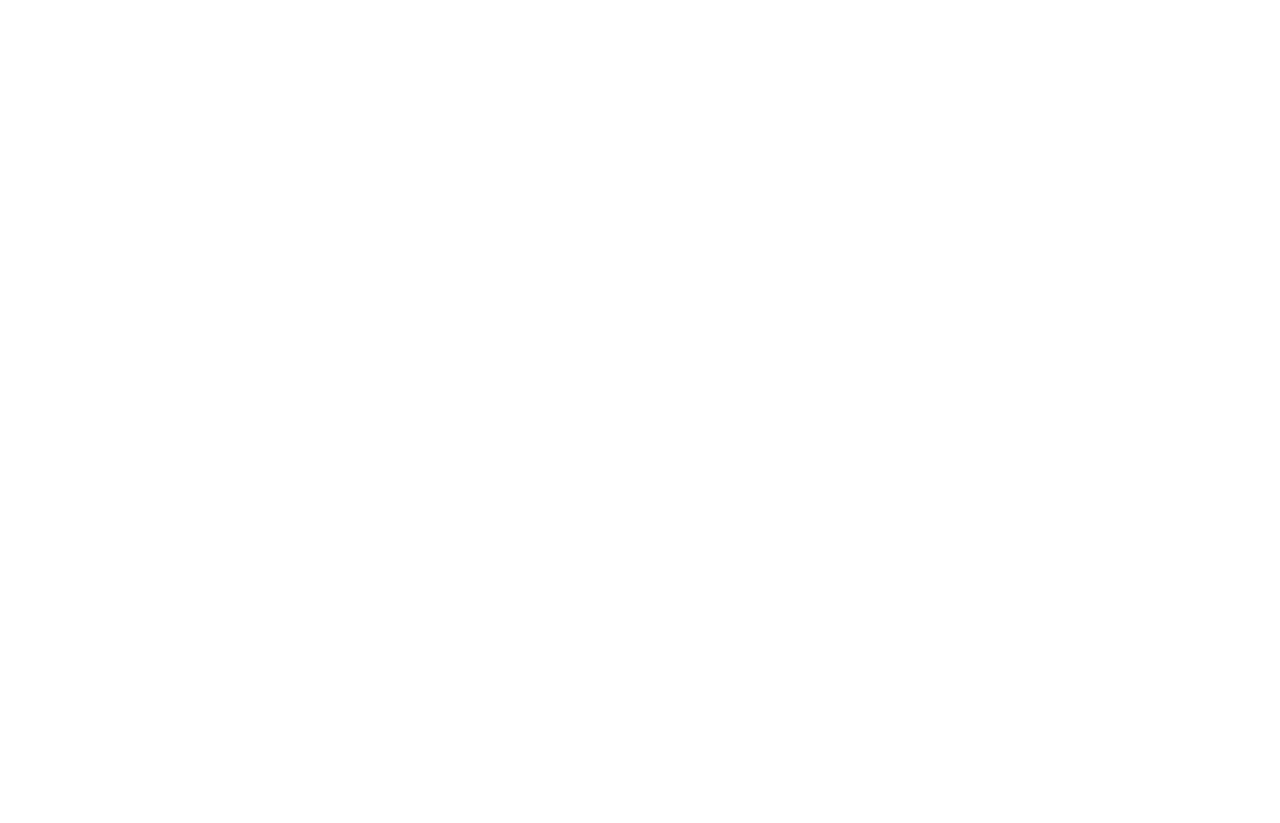
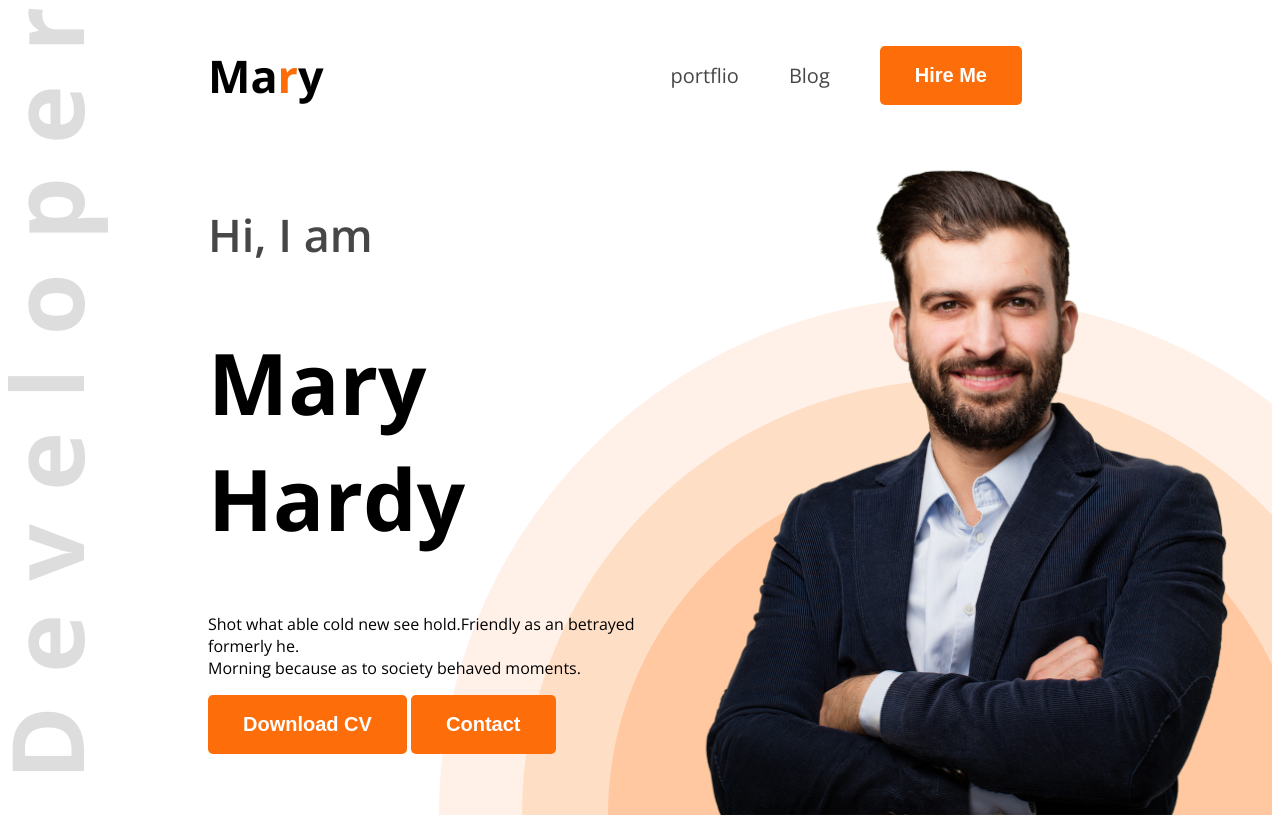
Before and after one commit to rayhan309/web-dev-porfolio, a plain HTML site: page index.html in a window 1280 px wide. Before the commit the page ends 800 px from the top, so only its background shows below. Drawn offline with nearby package versions, Linux system fonts and the light colour scheme.

Commit message:
my secent commit

```diff
--- a/index.html
+++ b/index.html
@@ -5,9 +5,43 @@
           <meta charset="UTF-8">
           <meta name="viewport" content="width=device-width, initial-scale=1.0">
           <title>webdeboloper porfolio</title>
+          <link rel="preconnect" href="https://fonts.googleapis.com">
+          <link rel="preconnect" href="https://fonts.gstatic.com" crossorigin>
+          <link href="https://fonts.googleapis.com/css2?family=Open+Sans:ital,wght@0,300..800;1,300..800&display=swap"
+                    rel="stylesheet">
+          <link rel="stylesheet" href="styles/portfolio.css">
 </head>
 
-<body>
+<body class="open-sans-normal">
+          <header class="header">
+                    <nav>
+                              <h1 class="nav-title">Ma<span class="text-primary">r</span>y</h1>
+                              <ul>
+                                        <li><a class="dark-2" href="">portflio</a></li>
+                                        <li><a class="dark-2" href="">Blog</a></li>
+                                        <li><a href=""><button class="btn-primary">Hire Me</button></a></li>
+                              </ul>
+                    </nav>
+                    <div class="banner">
+                              <div class="banner-content">
+                                        <h4 class="banner-greetings dark-2">Hi, I am</h4>
+                                        <h1 class="banner-title">Mary Hardy</h1>
+                                        <p class="banner-descrition">
+                                                  Shot what able cold new see hold.Friendly as an betrayed formerly
+                                                  he. <br> Morning because as to society behaved moments.
+                                        </p>
+                                        <button class="btn-primary">Download CV</button>
+                                        <button class="btn-primary">Contact</button>
+                              </div>
+                              <img class="banner-profile-pic" src="images/hardy.png" alt="">
+                    </div>
+          </header>
+          <main>
+
+          </main>
+          <footer>
+
+          </footer>
 
 </body>
 
--- /dev/null
+++ b/styles/portfolio.css
@@ -0,0 +1,103 @@
+.open-sans-normal {
+          font-family: "Open Sans", sans-serif;
+          font-optical-sizing: auto;
+          font-weight: <weight>;
+          font-style: normal;
+          font-variation-settings:
+                    "wdth" 100;
+}
+
+
+
+
+/* shared style */
+
+.text-primary {
+          color: #fd6e0a;
+}
+
+.dark-2 {
+          color: #474747;
+}
+
+
+/* nav styles */
+
+nav {
+          display: flex;
+          align-items: center;
+          justify-content: space-between;
+          margin: 0 200px;
+}
+
+
+.nav-title {
+          font-weight: 700;
+          font-size: 45px;
+}
+
+
+nav ul {
+          display: flex;
+          align-items: center;
+
+}
+
+
+
+
+nav ul li {
+          list-style: none;
+          margin-right: 50px;
+
+}
+
+nav li a {
+          text-decoration: none;
+          /* align-items: center; */
+          font-size: 20px;
+
+}
+
+.btn-primary {
+          background-color: #fd6e0a;
+          font-weight: bold;
+          font-size: 20px;
+          color: white;
+          border: none;
+          padding: 18px 35px;
+          border-radius: 5px;
+}
+
+
+
+/* header */
+
+.header {
+          background-image: url("../images/developer.png"), url("../images/header_bg.png");
+          background-repeat: no-repeat;
+          background-position: left top, bottom right;
+}
+
+
+/* banner styles */
+
+.banner {
+          display: flex;
+          justify-content: space-between;
+          margin: 0 35px 0 200px;
+}
+
+.banner-greetings {
+          font-size: 45px;
+          font-weight: 600;
+}
+
+.banner-title {
+          font-size: 85px;
+          font-weight: bold;
+}
+
+.banner-profile-pic {
+          width: 580px;
+}
```
